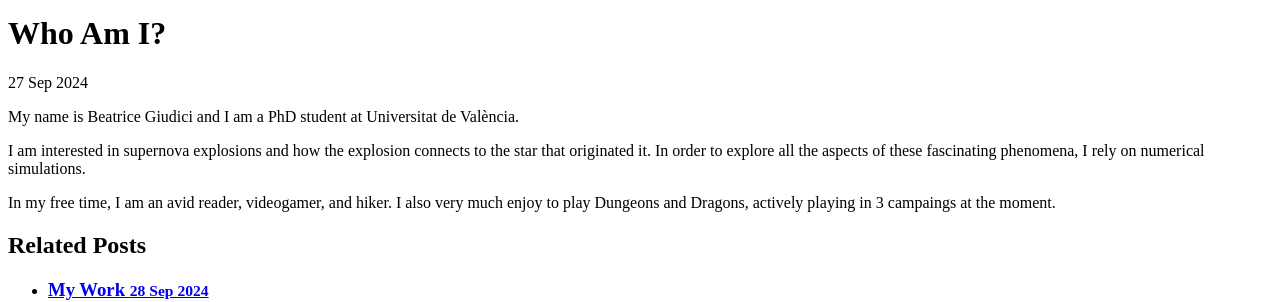
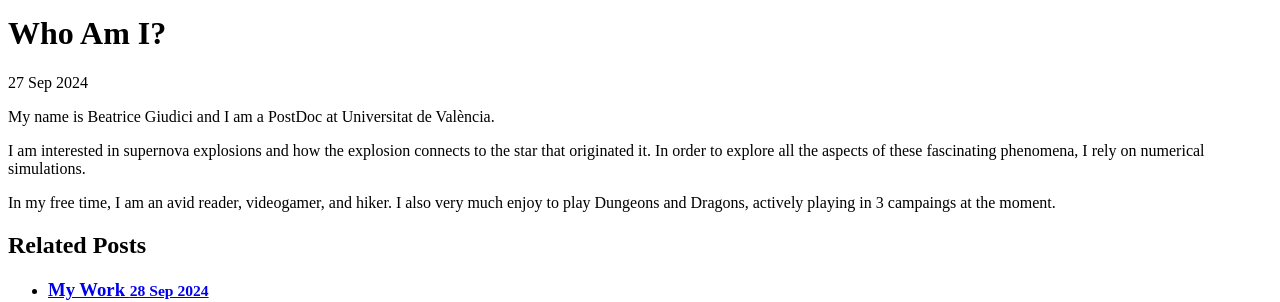
Before and after one commit to BeaGiudici/BeaGiudici.github.io, a Jekyll site: the page built from _posts/2024-09-27-whoami.md, in a window 1280 px wide and 900 px high, scrolled down 3509 px. Shown: the part 581-883 px from the top of the window. Built offline with Jekyll 4.4.1, drawn with Linux system fonts in a browser that asks for light colours.

Commit message:
Change in position

```diff
--- a/_posts/2024-09-27-whoami.md
+++ b/_posts/2024-09-27-whoami.md
@@ -3,7 +3,7 @@ layout: post
 title: Who Am I?
 ---
 
-My name is Beatrice Giudici and I am a PhD student at Universitat de València.
+My name is Beatrice Giudici and I am a PostDoc at Universitat de València.
 
 I am interested in supernova explosions and how the explosion connects to the star that originated it.
 In order to explore all the aspects of these fascinating phenomena, I rely on numerical simulations.
```
